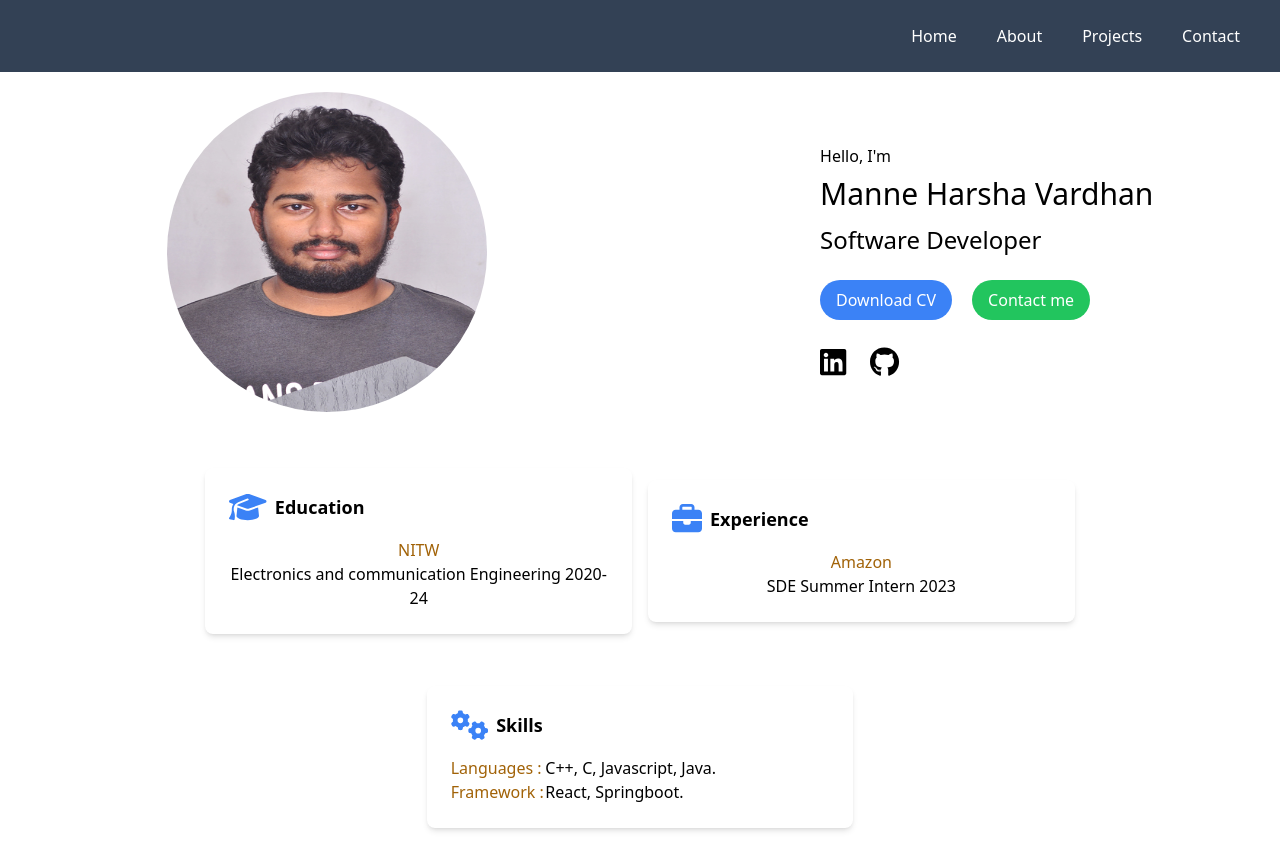
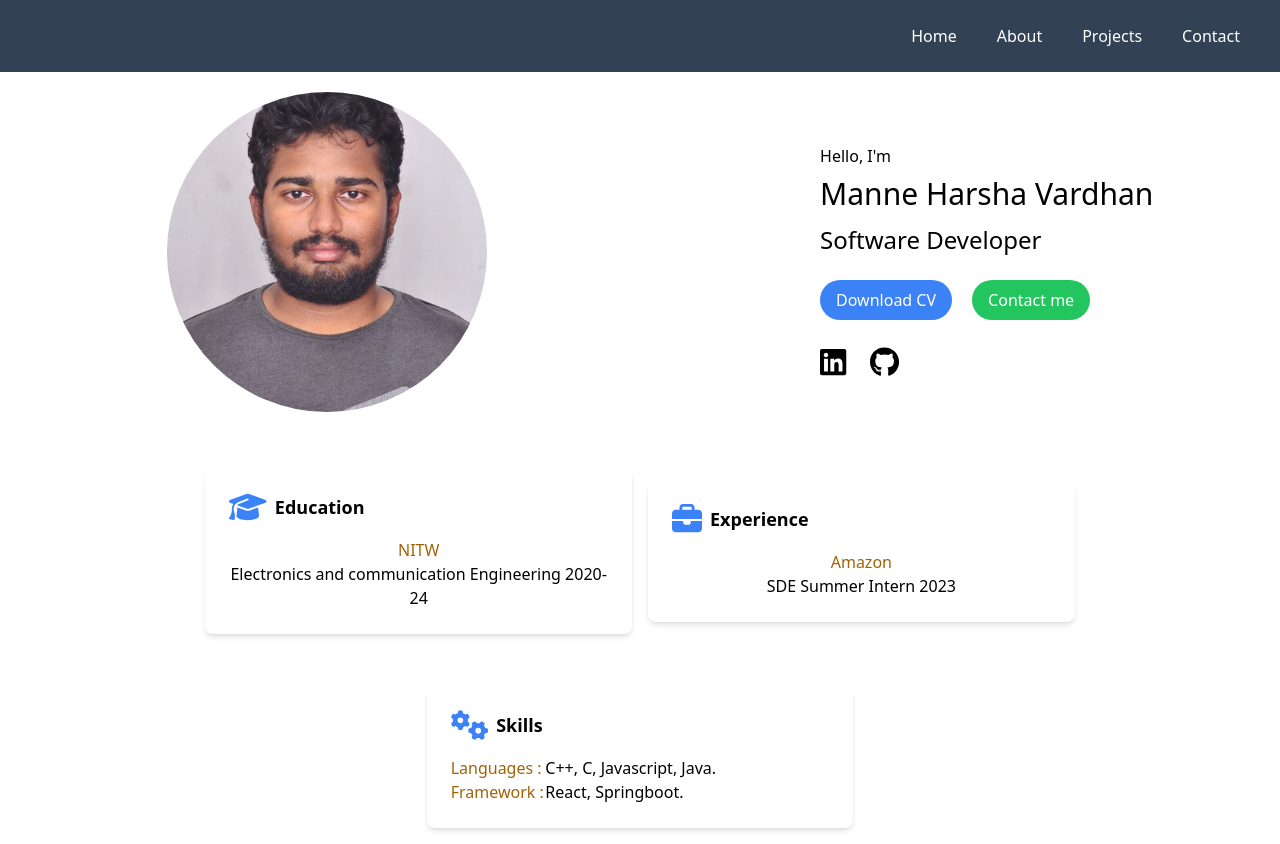
Before and after one commit to harsha-75/portfolio, a React (Create React App) app: page / in a window 1280 px wide. Built offline with nearby package versions, Linux system fonts and the light colour scheme.

Commit message:
profile changes

```diff
--- a/src/components/Home.jsx
+++ b/src/components/Home.jsx
@@ -15,7 +15,7 @@ function Home() {
     <>
 
     <div className="flex flex-col md:flex-row items-center justify-center md:justify-around mt-5">
-      <img src={profile} alt="Profile" className="w-80 h-80 rounded-full mb-5 md:ml-10 md:mr-20" />
+      <img src={profile} alt="Profile" className="w-80 h-80 object-cover rounded-full mb-5 md:ml-10 md:mr-20" />
       <div className="flex flex-col items-center md:items-start">
         <h1 className="text-center md:text-left">Hello, I'm</h1>
         <h1 className="text-3xl mb-3 mt-2 text-center md:text-left">Manne Harsha Vardhan</h1>
```
